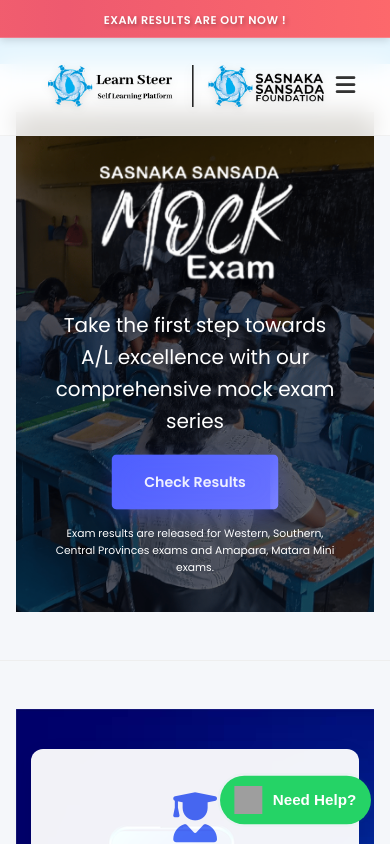
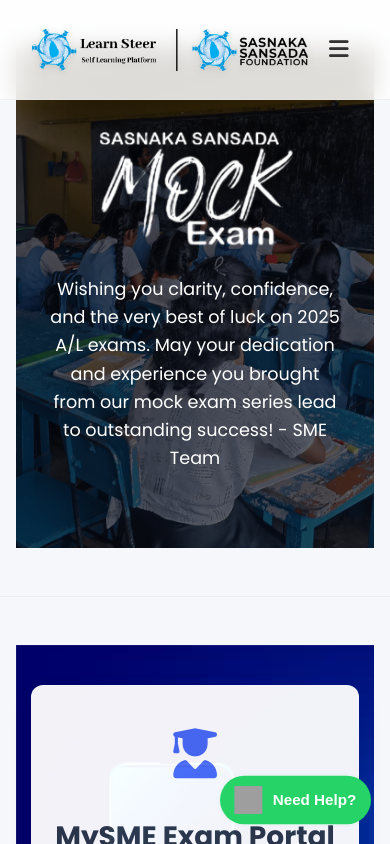
Before and after one commit to Sasnaka-Sansada-Learnsteer/mockexam-marketing, a React (Create React App) app: page / in a window 390 px wide. Shown: the top 844 px of the page. Built offline with nearby package versions, Linux system fonts and the light colour scheme; no server answers; grey boxes are pictures that could not be loaded.

Commit message:
Adding AL Wish (#77)

```diff
--- a/src/App.js
+++ b/src/App.js
@@ -32,7 +32,7 @@
     return (
         <div className="App">
             {/*<PopupCard />*/}
-            <header className="app-header">
+            <header>
                 <NavBar />
             </header>
 
--- a/src/components/HeroSection.css
+++ b/src/components/HeroSection.css
@@ -85,6 +85,6 @@
   }
 
   .hero-content p {
-    font-size: 1.25rem;
+    font-size: 1.1rem;
   }
 }
--- a/src/components/HeroSection.jsx
+++ b/src/components/HeroSection.jsx
@@ -58,7 +58,7 @@
                 />
                 {/*<h1>Prepare for Your Future</h1>*/}
                 {/*<h2>with Sasnaka Sansada A/L Mock Exam 2025</h2>*/}
-                <p>Take the first step towards A/L excellence with our comprehensive mock exam series</p>
+                <p>Wishing you clarity, confidence, and the very best of luck on 2025 A/L exams. May your dedication and experience you brought from our mock exam series lead to outstanding success! - SME Team</p>
                 {/*<p className="registration-message">*/}
                 {/*    {typeof timeLeft === 'string' ? (*/}
                 {/*        timeLeft*/}
@@ -69,13 +69,13 @@
                 {/*        </>*/}
                 {/*    )}*/}
                 {/*</p>*/}
-                <div className="register-button-container">
-                    {/*<RegisterNow className="small-button" />*/}
-                    <div className="register-button-container">
-                        <CheckMyQR className="small-button" />
-                    </div>
-                </div>
-                <h6>Exam results are released for Western, Southern, Central Provinces exams and Amapara, Matara Mini exams. </h6>
+                {/*<div className="register-button-container">*/}
+                {/*    /!*<RegisterNow className="small-button" />*!/*/}
+                {/*    <div className="register-button-container">*/}
+                {/*        <CheckMyQR className="small-button" />*/}
+                {/*    </div>*/}
+                {/*</div>*/}
+                {/*<h6>Exam results are released for Western, Southern, Central Provinces exams and Amapara, Matara Mini exams. </h6>*/}
             </div>
             <div className="hero-overlay"></div>
         </div>
--- a/src/components/NavBar.css
+++ b/src/components/NavBar.css
@@ -57,7 +57,7 @@
   align-items: center;
   font-family: Montserrat, serif;
   position: fixed;
-  top: 48px; /* Height of banner */
+  /*top: 48px; !* Height of banner *!*/
   left: 0;
   right: 0;
   z-index: 1000;
@@ -71,7 +71,7 @@
   box-shadow: 0 8px 20px rgba(0, 0, 0, 0.06);
   background-color: rgba(255, 255, 255, 0.98);
   padding: 0.5rem 0;
-  top: 48px;
+  /*top: 48px;*/
   margin-top: 0;
 }
 
@@ -201,14 +201,14 @@
 }
 
 @media screen and (max-width: 960px) {
-  .navbar {
-    padding: 0 1rem;
-    top: 44px;
-  }
+  /*.navbar {*/
+  /*  padding: 0 1rem;*/
+  /*  top: 44px;*/
+  /*}*/
 
-  .navbar-sticky {
-    top: 44px;
-  }
+  /*.navbar-sticky {*/
+  /*  top: 44px;*/
+  /*}*/
 
   .navbar-banner {
     padding: 10px 0;
@@ -289,13 +289,13 @@
     padding: 8px 0;
   }
 
-  .navbar {
-    top: 40px;
-  }
+  /*.navbar {*/
+  /*  top: 40px;*/
+  /*}*/
 
-  .navbar-sticky {
-    top: 40px;
-  }
+  /*.navbar-sticky {*/
+  /*  top: 40px;*/
+  /*}*/
 }
 
 @media screen and (max-width: 480px) {
@@ -308,13 +308,13 @@
     padding: 6px 0;
   }
 
-  .navbar {
-    top: 36px;
-  }
+  /*.navbar {*/
+  /*  top: 36px;*/
+  /*}*/
 
-  .navbar-sticky {
-    top: 36px;
-  }
+  /*.navbar-sticky {*/
+  /*  top: 36px;*/
+  /*}*/
 }
 
 /* For subtle emphasis */
--- a/src/components/NavBar.jsx
+++ b/src/components/NavBar.jsx
@@ -25,9 +25,9 @@
 
   return (
       <>
-      <div className="navbar-banner">
-          <span className="floating-banner-text"> Exam Results are OUT NOW !  </span>
-      </div>
+      {/*<div className="navbar-banner">*/}
+      {/*    <span className="floating-banner-text"> Exam Results are OUT NOW !  </span>*/}
+      {/*</div>*/}
     <nav className={`navbar ${scrolled ? 'navbar-sticky' : ''}`}>
       <div className="navbar-container">
         <div className="navbar-logo">
```
